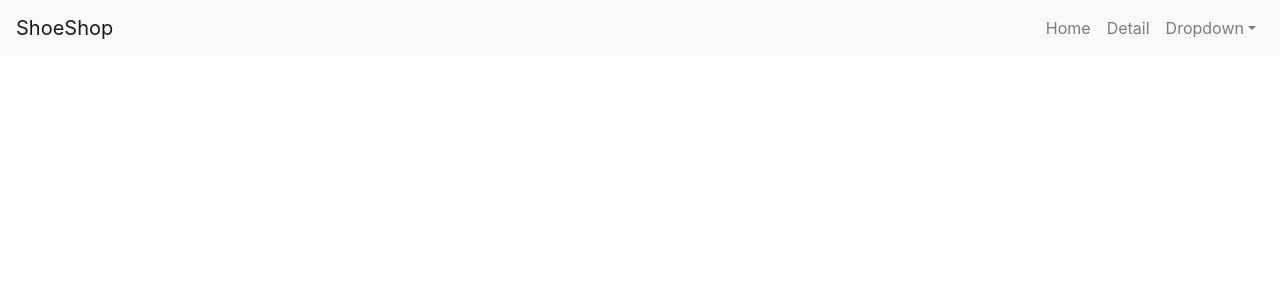
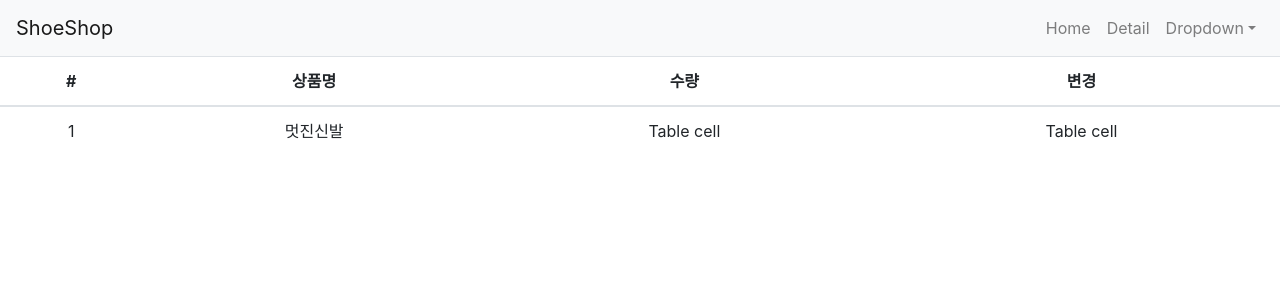
Before and after one commit to HongYeseul/CoddingApple_React, a React (Create React App) app in the folder shop/: page /cart in a window 1280 px wide. Shown: the top 300 px of the page. Built offline with nearby package versions, Linux system fonts and the light colour scheme.

Commit message:
4- 세계최고로 쉬운 Redux 1 : props 싫으면 쓰세요

```diff
--- a/shop/package.json
+++ b/shop/package.json
@@ -12,9 +12,11 @@
     "react": "^17.0.1",
     "react-bootstrap": "^1.4.0",
     "react-dom": "^17.0.1",
+    "react-redux": "^7.2.2",
     "react-router-dom": "^5.2.0",
     "react-scripts": "4.0.0",
     "react-transition-group": "^4.4.1",
+    "redux": "^4.0.5",
     "styled-components": "^5.2.0",
     "web-vitals": "^0.2.4"
   },
--- a/shop/src/App.js
+++ b/shop/src/App.js
@@ -4,6 +4,7 @@
 import Data from './data.js';
 import Detail from './Detail.js';
 import axios from 'axios';
+import Cart from './Cart.js';
 
 import {Link, Route, Switch} from 'react-router-dom'
 
@@ -96,6 +97,13 @@
           </재고context.Provider>
       </Route>
 
+      <Route path="/cart">
+        {/* redux 쓰는 이유 ?
+          1. props 없이 모든 컴포넌트가 state 갖다 쓰기 가능
+        */}
+        <Cart/>
+      </Route>
+
     </Switch>
     </div>
   );
--- /dev/null
+++ b/shop/src/Cart.js
@@ -0,0 +1,45 @@
+import React from 'react';
+import {Table} from 'react-bootstrap';
+import {connect} from 'react-redux';
+
+function Cart(props){
+    return (
+        <div>
+            <Table responsive>
+                <thead>
+                <tr>
+                    <th>#</th>
+                    <th>상품명</th>
+                    <th>수량</th>
+                    <th>변경</th>
+                </tr>
+                </thead>
+                <tbody>
+                <tr>
+                    <td>1</td>
+                    <td>{ props.state[0].name }</td> {/* props로 만들어졌기 때문에 props로 받아 props.~로 출력한다. */}
+                    <td>Table cell</td>
+                    <td>Table cell</td>
+                </tr>
+
+                </tbody>
+            </Table>
+
+        </div>
+    )
+}
+
+// 컴포넌트에서 store에 있는 state 쓰려면
+// 1. function 만들기
+// 2. export default conntect()()
+// 3. store 데이터를 props로 등록하기
+
+function 함수명(state){ // redux store 데이터 가져와서 props로 변환해주는 함수
+    return {
+        state : state // state라는 이름의 props로 바꿔달라는 뜻.
+        // 상품명 : state[0].name 과 같이 만들어 줘도 된다.
+    }
+}
+
+export default connect(함수명)(Cart);
+// export default Cart;
--- a/shop/src/index.js
+++ b/shop/src/index.js
@@ -6,10 +6,24 @@
 
 import { BrowserRouter } from 'react-router-dom';
 
+// Redux 셋팅은
+// 1. index.js에 <Provider>를 import
+// 2. state 값공유를 원하는 컴포넌트를 감싸면 된다.
+// 3. createStore를 import 해온 다음 사용 법에 의해 state를 만들어 let store라는 변수에 저장
+// 4. <Provider store={store}> 이렇게 store를 등록하면
+// 이제 Provider로 감싼 컴포넌트는 전부 store안에 있던 값을 props없이 공유 가능
+
+import {Provider} from 'react-redux';
+//provider로 감싼 모든 컴포넌트들은 같은 state 공유 가능
+import {createStore} from 'redux';
+let store = createStore(()=>{ return [{id : 0, name : '멋진신발', quan : 2}]  });
+
 ReactDOM.render(
   <React.StrictMode>
     <BrowserRouter>
-    <App />
+    <Provider store={store}>
+      <App />
+    </Provider>
     </BrowserRouter>
   </React.StrictMode>,
   document.getElementById('root')
```
Also changed, not shown: 1 other file (tests, documents, lock files or other folders).
